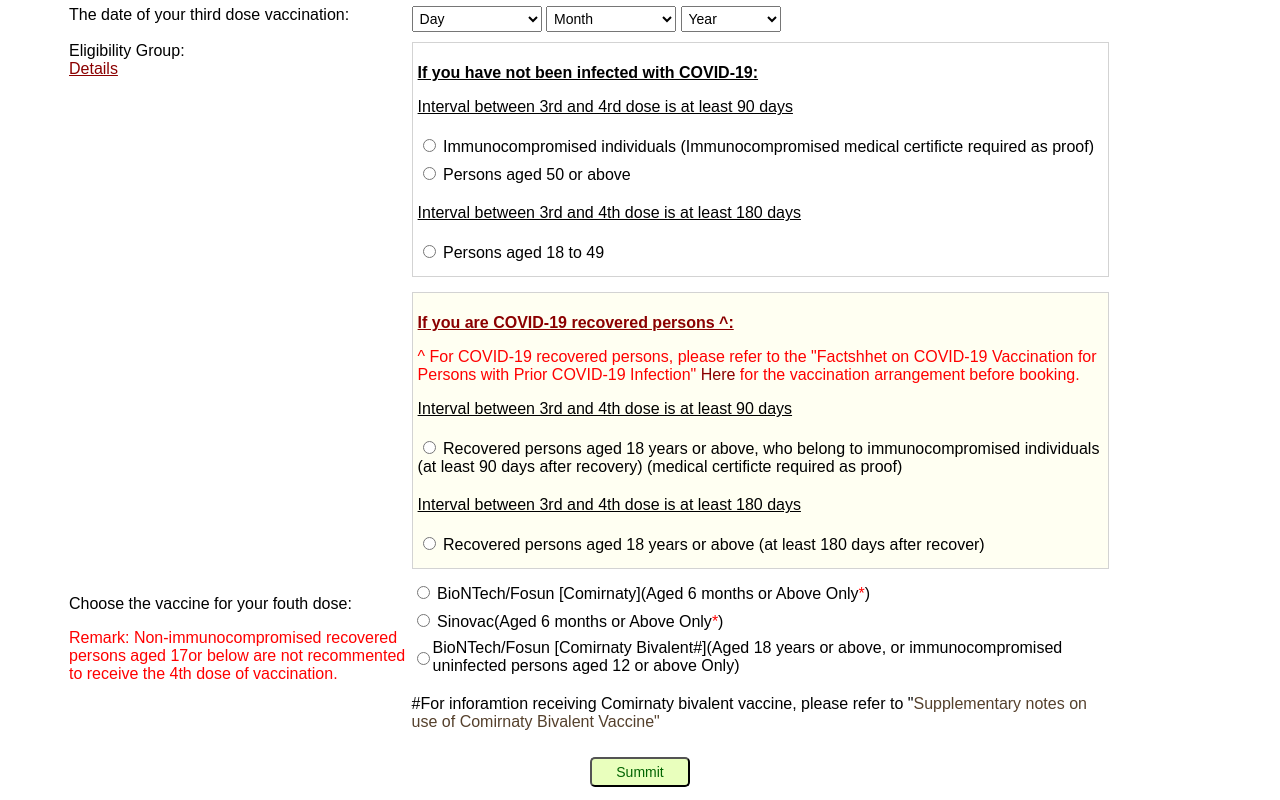
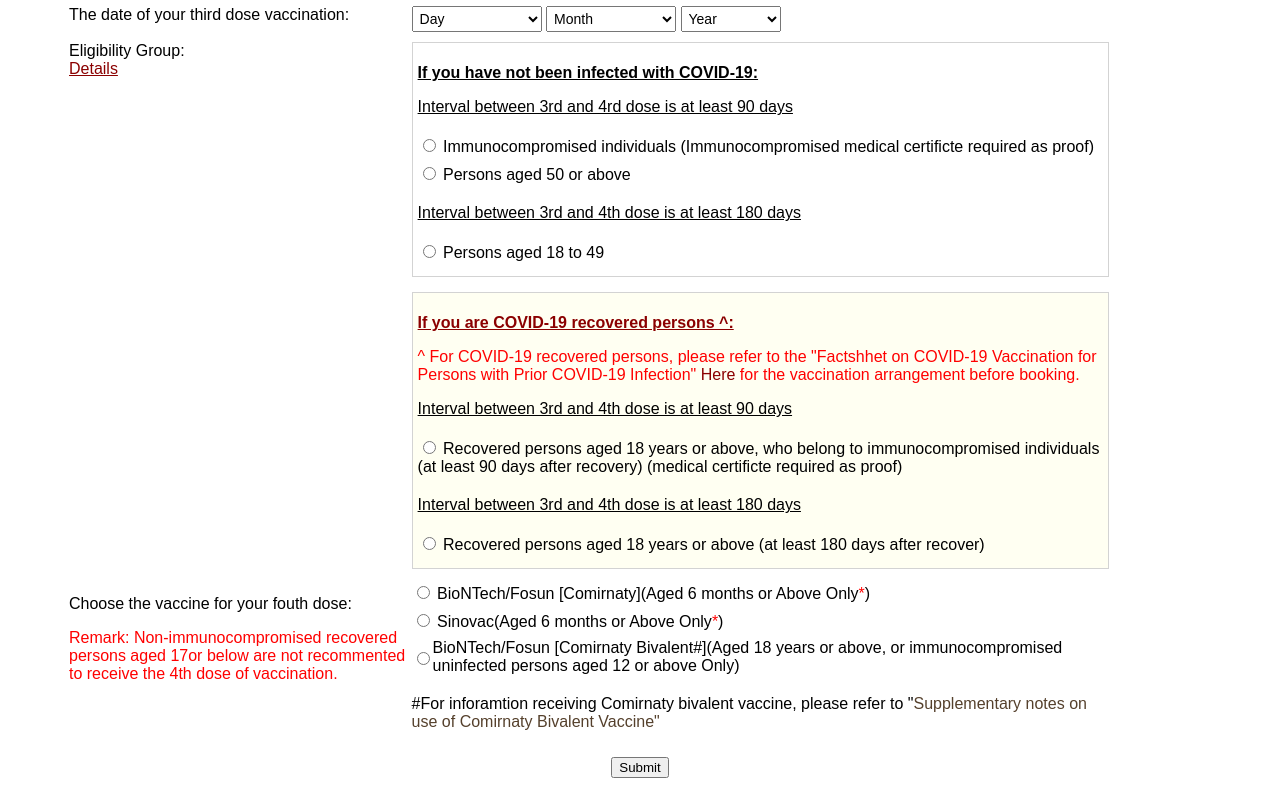
Before and after one commit to ccm19981230/20230419_Form_Webpage, a plain HTML site: page index.html in a window 1280 px wide. Shown: the part 396-1196 px from the top of the page. Drawn offline with Linux system fonts and the light colour scheme.

Commit message:
Correct wrong word 'summit' (Rex)
Resolve submit input

```diff
--- a/index.html
+++ b/index.html
@@ -189,7 +189,7 @@
 
                     <!-- Row 10 -->
                     <div id="form_last_row" class="row">
-                        <input type="submit" id="summit" name="summit" value="Summit" />
+                        <input type="submit" id="submit" name="submit" value="Submit" />
                     </div>
                 </div>
             </div>
```
